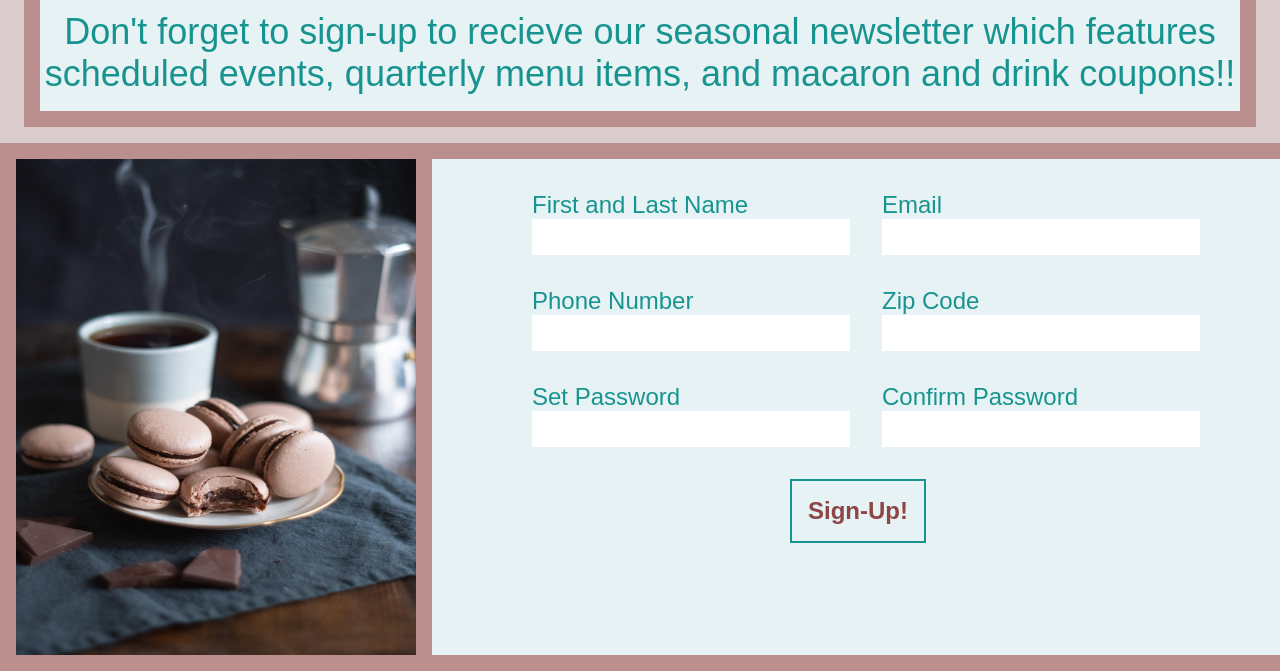
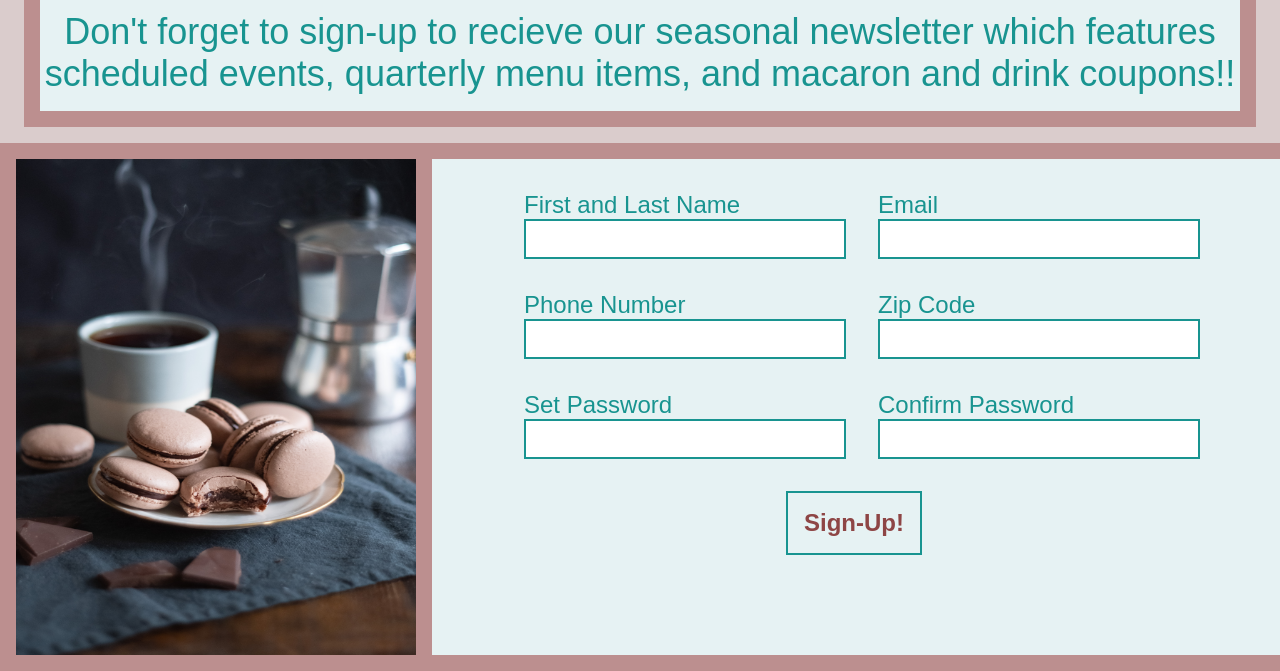
Before and after one commit to Amiriel01/Restaurant-Page, a plain HTML site: page index.html in a window 1280 px wide. Both pictures are taken after a click on the button "Sign-Up". Shown: the part 237-908 px from the top of the page. Drawn offline with Linux system fonts and the light colour scheme.

Commit message:
updated css

```diff
--- a/styles.css
+++ b/styles.css
@@ -354,7 +354,14 @@ input {
     font-size: 24px;
     color: rgb(161, 85, 85);
     padding: .25rem;
+}
 
+input:valid {
+     border: 2px solid rgb(24, 148, 144);
+}
+
+input:invalid {
+    border: 1px solid purple;
 }
 
 #sign-up-button {
```
